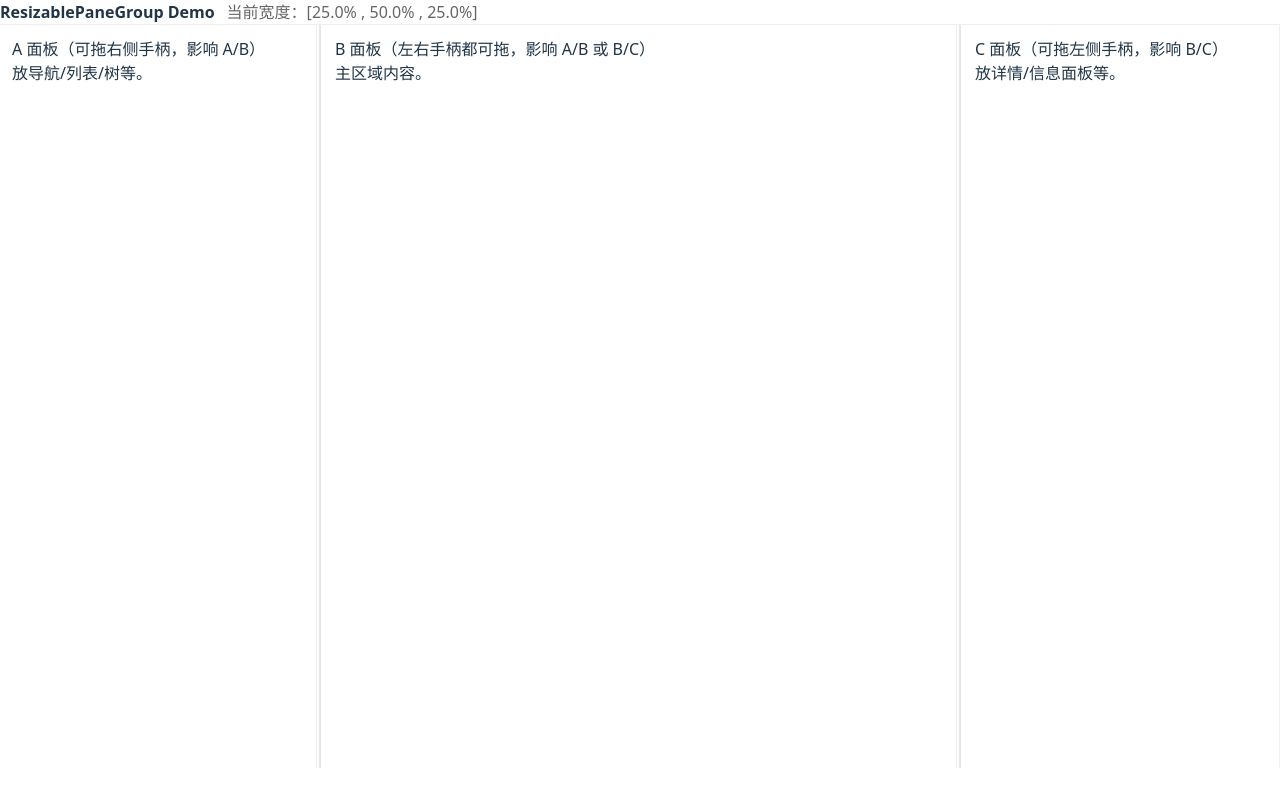
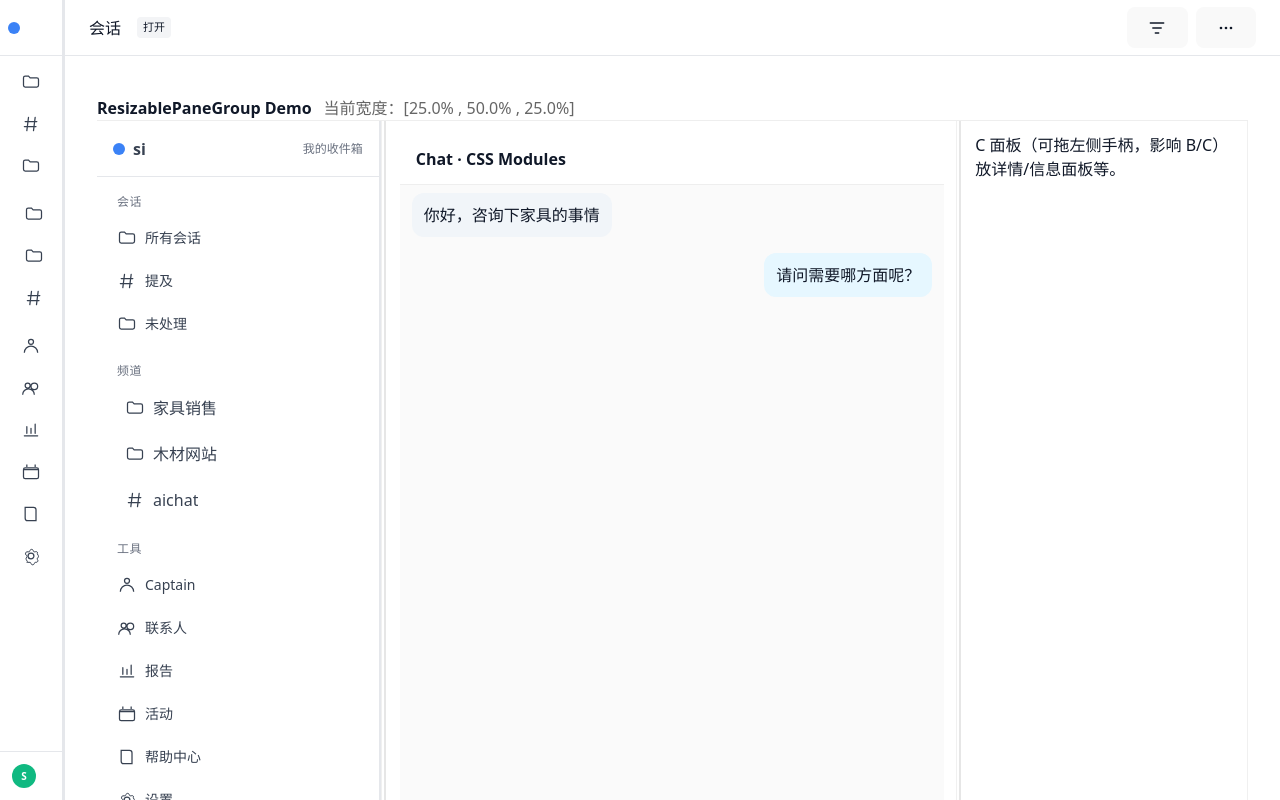
Before and after one commit to jims1001/PPChatDesk, a React (Vite) app in the folder chatdesk/: page /main/chat in a window 1280 px wide. Built offline with nearby package versions, Linux system fonts and the light colour scheme.

Commit message:
解决路由的问题

```diff
--- a/chatdesk/src/App.tsx
+++ b/chatdesk/src/App.tsx
@@ -17,6 +17,7 @@ import { useWSList } from "@/net/lib/ws/useWSList";
 import { useEffect, useRef } from 'react'
 import { parseAs, type ConnectedPayload } from './net/lib/ws/type'
 import ResizableThreePanesDemo from './pages/demo'
+import ChatWindow from './pages/chatview/ChatWindow'
 
 export default function App() {
 
@@ -147,7 +148,12 @@ export default function App() {
 
   return (
     <Routes>
-      <Route path="/" element={<div><ResizableThreePanesDemo></ResizableThreePanesDemo></div>}>
+      <Route path="/" element={<SupportInboxLayout />}>
+        <Route path='main' element={<ResizableThreePanesDemo></ResizableThreePanesDemo>}>
+          <Route index element={<Navigate to="chat" replace />} />
+          <Route path="chat" element={<ChatWindow />} />
+        </Route>
+
         <Route index element={<Navigate to="/inbox/my" replace />} />
         <Route path="inbox">
           <Route index element={<Navigate to="my" replace />} />
--- /dev/null
+++ b/chatdesk/src/components/slider/index.module.scss
@@ -0,0 +1,228 @@
+/* 统一变量 */
+:root {
+  --c-border: #e5e7eb;
+  --c-text: #374151;
+  --c-text-weak: #6b7280;
+  --c-brand: #3b82f6;
+  --c-brand-weak: #eff6ff;
+  --c-hover: #f3f4f6;
+  --radius: 8px;
+}
+
+.sidebar {
+  height: 100%;
+  display: flex;
+  flex-direction: column;
+  background: #fff;
+  width: 100%;
+  color: var(--c-text);
+  border-right: 1px solid var(--c-border);
+}
+
+.compact {
+  /* 给紧凑模式下需要缩小内边距的元素用到（通过后代选择器控制） */
+}
+
+.header {
+  display: flex;
+  align-items: center;
+  gap: 8px;
+  height: 56px; /* 相当于 h-14 */
+  border-bottom: 1px solid var(--c-border);
+  padding: 0 16px;
+}
+
+.compact .header {
+  padding: 0 8px;
+}
+
+.brandDot {
+  width: 12px;
+  height: 12px;
+  border-radius: 999px;
+  background: #3b82f6;
+}
+
+.brandText {
+  font-weight: 600;
+}
+
+.headerRight {
+  margin-left: auto;
+  display: flex;
+  align-items: center;
+  gap: 8px;
+  font-size: 12px;
+  color: var(--c-text-weak);
+}
+
+.headerHint {
+  white-space: nowrap;
+}
+
+.closeBtn {
+  margin-left: 8px;
+  padding: 4px;
+  border-radius: 6px;
+  background: transparent;
+  border: none;
+  cursor: pointer;
+
+  &:hover {
+    background: var(--c-hover);
+  }
+}
+
+.icon {
+  width: 20px;
+  height: 20px;
+  flex: 0 0 auto;
+}
+
+.nav {
+  flex: 1;
+  overflow-y: auto;
+  padding: 8px;
+}
+
+.section {
+  margin-bottom: 12px;
+}
+
+.sectionTitle {
+  padding: 8px 12px;
+  font-size: 12px;
+  text-transform: uppercase;
+  letter-spacing: 0.04em;
+  color: var(--c-text-weak);
+}
+
+.sectionBody {
+  display: grid;
+  gap: 6px;
+}
+
+/* Row（普通行，不带路由） */
+.rowWrap {
+  padding: 0 8px;
+}
+
+.row {
+  display: flex;
+  align-items: center;
+  color: var(--c-text);
+  border-radius: var(--radius);
+}
+
+.rowNormal {
+  gap: 8px;
+  padding: 8px 12px;
+
+  &:hover {
+    background: var(--c-hover);
+  }
+}
+
+.rowCompact {
+  justify-content: center;
+  padding: 8px;
+
+  &:hover {
+    background: var(--c-hover);
+  }
+}
+
+/* NavItem（带路由跳转） */
+.navItem {
+  width: 100%;
+  display: flex;
+  align-items: center;
+  border-radius: var(--radius);
+  text-decoration: none;
+  color: var(--c-text);
+  font-size: 14px;
+
+  &:hover {
+    background: var(--c-hover);
+  }
+}
+
+.navItemNormal {
+  gap: 8px;
+  padding: 8px 12px;
+}
+
+.navItemCompact {
+  display: grid;
+  place-items: center;
+  padding: 8px;
+}
+
+.active {
+  background: var(--c-brand-weak);
+  color: #1d4ed8; /* 深一点的蓝，类似 text-blue-700 */
+}
+
+/* 底部账户区 */
+.footer {
+  border-top: 1px solid var(--c-border);
+  padding: 12px;
+  font-size: 12px;
+  color: var(--c-text-weak);
+}
+
+.account {
+  display: flex;
+  align-items: center;
+  gap: 8px;
+}
+
+.avatar {
+  width: 24px;
+  height: 24px;
+  border-radius: 999px;
+  background: #10b981;
+  color: #fff;
+  display: grid;
+  place-items: center;
+  font-size: 10px;
+  font-weight: 600;
+}
+
+.accountMeta {
+  min-width: 0; /* 让子元素省略号生效 */
+}
+
+.accountName {
+  color: var(--c-text);
+  white-space: nowrap;
+  overflow: hidden;
+  text-overflow: ellipsis;
+}
+
+.accountMail {
+  color: var(--c-text-weak);
+  white-space: nowrap;
+  overflow: hidden;
+  text-overflow: ellipsis;
+}
+
+/* 通用工具 */
+.ellipsis {
+  min-width: 0;
+  white-space: nowrap;
+  overflow: hidden;
+  text-overflow: ellipsis;
+}
+
+/* 滚动条（可选，若需要更自然的滚动外观） */
+.nav::-webkit-scrollbar {
+  width: 8px;
+}
+.nav::-webkit-scrollbar-thumb {
+  background: #e5e7eb;
+  border-radius: 999px;
+}
+.nav::-webkit-scrollbar-thumb:hover {
+  background: #d1d5db;
+}
--- a/chatdesk/src/components/slider/index.tsx
+++ b/chatdesk/src/components/slider/index.tsx
@@ -1,56 +1,72 @@
+import { NavLink } from 'react-router-dom'
+import {
+  IconX,
+  IconCaptain,
+  IconUsers,
+  IconFolder,
+  IconHashtag,
+  IconChart,
+  IconCalendar,
+  IconBook,
+  IconSettings,
+} from '@/components/icon'
+import s from './index.module.scss'
 
-import { IconX, IconCaptain, IconUsers, IconFolder, IconHashtag, IconChart, IconCalendar, IconBook, IconSettings } from '@/components/icon'
-import { NavLink } from 'react-router-dom'
-
-export default function Sidebar({ onClose, compact = false }: { onClose?: () => void, compact?: boolean }) {
+export default function Sidebar({
+  onClose,
+  compact = false,
+}: {
+  onClose?: () => void
+  compact?: boolean
+}) {
   return (
-    <div className="h-full flex flex-col">
+    <div className={`${s.sidebar} ${compact ? s.compact : ''}`}>
       {/* 头部 */}
-      <div className={`flex items-center gap-2 h-14 border-b border-gray-200 ${compact ? 'px-2' : 'px-4'}`}>
-        <div className="h-3 w-3 rounded-full bg-blue-500" />
-        {!compact && <span className="font-medium">si</span>}
-        <div className="ml-auto flex items-center gap-2 text-sm text-gray-500">
-          {!compact && <span>我的收件箱</span>}
+      <div className={s.header}>
+        <div className={s.brandDot} />
+        {!compact && <span className={s.brandText}>si</span>}
+        <div className={s.headerRight}>
+          {!compact && <span className={s.headerHint}>我的收件箱</span>}
         </div>
         {onClose && (
-          <button className="ml-2 rounded-md p-1 hover:bg-gray-100" onClick={onClose} aria-label="关闭抽屉">
-            <IconX className="h-5 w-5" />
+          <button className={s.closeBtn} onClick={onClose} aria-label="关闭抽屉">
+            <IconX className={s.icon} />
           </button>
         )}
       </div>
 
       {/* 导航 */}
-      <nav className="flex-1 overflow-y-auto p-2">
+      <nav className={s.nav}>
         <Section title={!compact ? '会话' : ''}>
-          <NavItem to="/inbox/my" icon={<IconFolder />} label="所有会话" compact={compact} />
-          <NavItem to="/inbox/mentions" icon={<IconHashtag />} label="提及" compact={compact} />
-          <NavItem to="/inbox/unassigned" icon={<IconFolder />} label="未处理" compact={compact} />
+          <NavItem to="/inbox/my" icon={<IconFolder className={s.icon} />} label="所有会话" compact={compact} />
+          <NavItem to="/inbox/mentions" icon={<IconHashtag className={s.icon} />} label="提及" compact={compact} />
+          <NavItem to="/inbox/unassigned" icon={<IconFolder className={s.icon} />} label="未处理" compact={compact} />
         </Section>
 
         <Section title={!compact ? '频道' : ''}>
-          <Row icon={<IconFolder />} label="家具销售" compact={compact} />
-          <Row icon={<IconFolder />} label="木材网站" compact={compact} />
-          <Row icon={<IconHashtag />} label="aichat" compact={compact} />
+          <Row icon={<IconFolder className={s.icon} />} label="家具销售" compact={compact} />
+          <Row icon={<IconFolder className={s.icon} />} label="木材网站" compact={compact} />
+          <Row icon={<IconHashtag className={s.icon} />} label="aichat" compact={compact} />
         </Section>
 
         <Section title={!compact ? '工具' : ''}>
-          <NavItem to="/inbox/my" icon={<IconCaptain />} label="Captain" compact={compact} />
-          <NavItem to="/contacts" icon={<IconUsers />} label="联系人" compact={compact} />
-          <NavItem to="/reports" icon={<IconChart />} label="报告" compact={compact} />
-          <NavItem to="/activities" icon={<IconCalendar />} label="活动" compact={compact} />
-          <NavItem to="/help" icon={<IconBook />} label="帮助中心" compact={compact} />
-          <NavItem to="/settings" icon={<IconSettings />} label="设置" compact={compact} />
+          <NavItem to="/inbox/my" icon={<IconCaptain className={s.icon} />} label="Captain" compact={compact} />
+          <NavItem to="/contacts" icon={<IconUsers className={s.icon} />} label="联系人" compact={compact} />
+          <NavItem to="/reports" icon={<IconChart className={s.icon} />} label="报告" compact={compact} />
+          <NavItem to="/activities" icon={<IconCalendar className={s.icon} />} label="活动" compact={compact} />
+          <NavItem to="/help" icon={<IconBook className={s.icon} />} label="帮助中心" compact={compact} />
+          <NavItem to="/settings" icon={<IconSettings className={s.icon} />} label="设置" compact={compact} />
         </Section>
       </nav>
 
       {/* 底部账户区 */}
-      <div className="border-t border-gray-200 p-3 text-xs text-gray-500">
-        <div className="flex items-center gap-2">
-          <div className="h-6 w-6 rounded-full bg-emerald-500 grid place-items-center text-white text-[10px]">S</div>
+      <div className={s.footer}>
+        <div className={s.account}>
+          <div className={s.avatar}>S</div>
           {!compact && (
-            <div className="min-w-0">
-              <div className="truncate">si</div>
-              <div className="truncate text-gray-400">plobol525@hotmail.com</div>
+            <div className={s.accountMeta}>
+              <div className={s.accountName}>si</div>
+              <div className={s.accountMail}>plobol525@hotmail.com</div>
             </div>
           )}
         </div>
@@ -61,40 +77,56 @@ export default function Sidebar({ onClose, compact = false }: { onClose?: () =>
 
 /* ------- 子项 ------- */
 
-function Section({ title, children }: { title?: string, children: React.ReactNode }) {
+function Section({ title, children }: { title?: string; children: React.ReactNode }) {
   return (
-    <div className="mb-3">
-      {title ? <div className="px-3 py-2 text-xs uppercase tracking-wide text-gray-400">{title}</div> : null}
-      <div className="space-y-0.5">{children}</div>
+    <div className={s.section}>
+      {title ? <div className={s.sectionTitle}>{title}</div> : null}
+      <div className={s.sectionBody}>{children}</div>
     </div>
   )
 }
 
-function Row({ icon, label, compact }: { icon: React.ReactNode, label: string, compact?: boolean }) {
+function Row({ icon, label, compact }: { icon: React.ReactNode; label: string; compact?: boolean }) {
   return (
-    <div className="px-2">
-      <div className={`flex items-center ${compact ? 'justify-center p-2' : 'gap-2 px-2 py-2'} text-gray-700`} title={label}>
+    <div className={s.rowWrap}>
+      <div
+        className={`${s.row} ${compact ? s.rowCompact : s.rowNormal}`}
+        title={label}
+        role="button"
+        tabIndex={0}
+      >
         {icon}
-        {!compact && <span className="truncate">{label}</span>}
+        {!compact && <span className={s.ellipsis}>{label}</span>}
       </div>
     </div>
   )
 }
 
-function NavItem({ to, icon, label, compact }: { to: string, icon?: React.ReactNode, label: string, compact?: boolean }) {
+function NavItem({
+  to,
+  icon,
+  label,
+  compact,
+}: {
+  to: string
+  icon?: React.ReactNode
+  label: string
+  compact?: boolean
+}) {
   return (
     <NavLink
       to={to}
       title={label}
       className={({ isActive }) =>
-        (compact
-          ? 'w-full grid place-items-center rounded-md p-2'
-          : 'w-full flex items-center gap-2 px-3 py-2 rounded-md text-sm ') +
-        (isActive ? ' bg-blue-50 text-blue-700' : ' hover:bg-gray-100 text-gray-700')
+        [
+          s.navItem,
+          compact ? s.navItemCompact : s.navItemNormal,
+          isActive ? s.active : '',
+        ].join(' ')
       }
     >
       {icon}
-      {!compact && <span className="truncate">{label}</span>}
+      {!compact && <span className={s.ellipsis}>{label}</span>}
     </NavLink>
   )
 }
--- a/chatdesk/src/pages/demo/index.tsx
+++ b/chatdesk/src/pages/demo/index.tsx
@@ -1,6 +1,8 @@
 import React, { useState } from 'react'
 import ResizablePaneGroup from '@/components/resizable/resizablePaneGroup'
 import ResizablePane from '@/components/resizable/resizablePane'
+import Sidebar from '@/components/slider'
+import { Outlet } from "react-router-dom";
 
 export default function App() {
     const [sizes, setSizes] = useState<number[]>([25, 50, 25])
@@ -20,16 +22,18 @@ export default function App() {
                 onSizesChange={setSizes}
             >
                 <ResizablePane className="pane-a">
-                    <div className="pane-inner">
-                        <h3>A 面板（可拖右侧手柄，影响 A/B）</h3>
-                        <p>放导航/列表/树等。</p>
-                    </div>
+                    <aside
+                        className="hidden lg:flex border-r border-gray-200 flex-col"
+
+                    >
+                        <Sidebar compact={false} />
+                    </aside>
+
                 </ResizablePane>
 
                 <ResizablePane className="pane-b">
                     <div className="pane-inner">
-                        <h3>B 面板（左右手柄都可拖，影响 A/B 或 B/C）</h3>
-                        <p>主区域内容。</p>
+                        <Outlet />   {/* 这里渲染子路由内容 */}
                     </div>
                 </ResizablePane>
 
```
